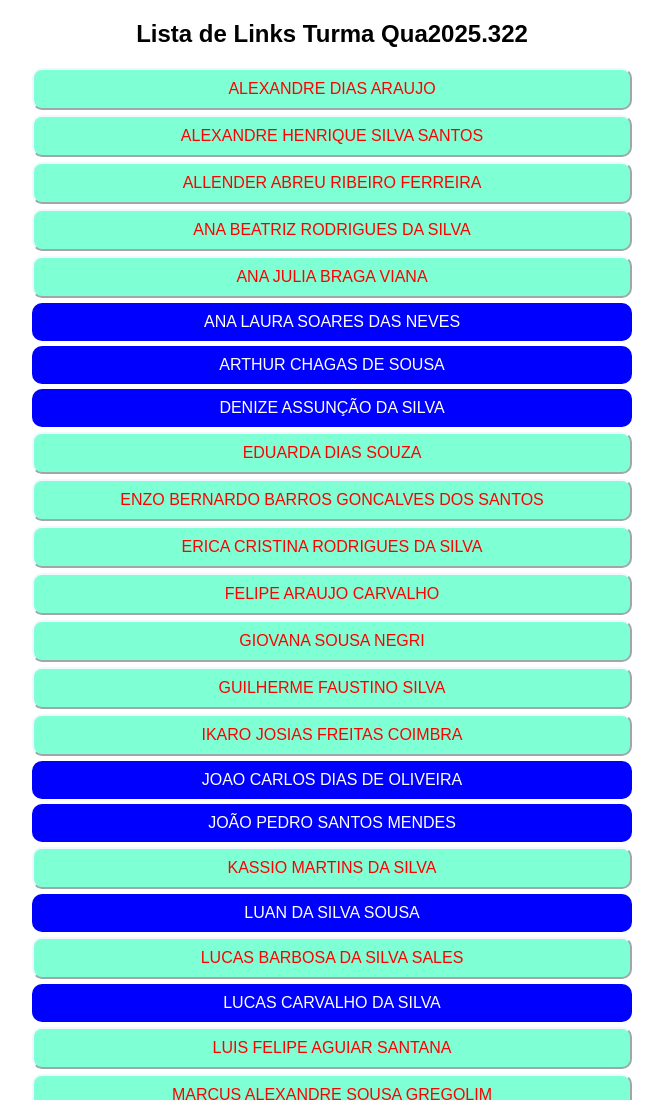
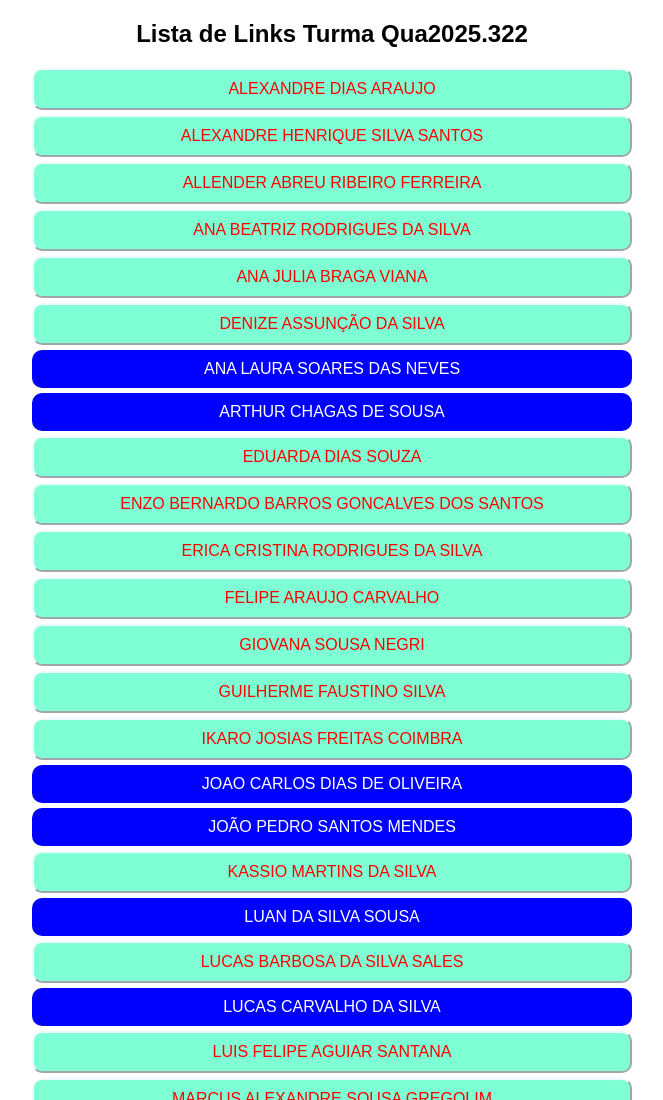
Before and after one commit to sousamacedo18/qua2025322, a plain HTML site: page index.html in a window 1280 px wide. Shown: the top 1100 px of the page, without its empty margins (308-971 px from the left). Drawn offline with Linux system fonts and the light colour scheme.

Commit message:
Update index.html
Alterei o link da denise

```diff
--- a/index.html
+++ b/index.html
@@ -45,9 +45,9 @@
         <button onclick="window.location.href='https://allender2187.github.io/site/'">ALLENDER ABREU RIBEIRO FERREIRA</button>
         <button onclick="window.location.href='https://beatrizsilva17.github.io/site/'">ANA BEATRIZ RODRIGUES DA SILVA</button>
         <button onclick="window.location.href='https://najuhh453.github.io/site/'">ANA JULIA BRAGA VIANA</button>
+        <button onclick="window.location.href=' https://denize26.github.io/site/'">DENIZE ASSUNÇÃO DA SILVA</button>
         <span class="no-link">ANA LAURA SOARES DAS NEVES</span>
         <span class="no-link">ARTHUR CHAGAS DE SOUSA </span>
-        <span class="no-link">DENIZE ASSUNÇÃO DA SILVA </span>
         <button onclick="window.location.href='https://duda0905.github.io/site/'">EDUARDA DIAS SOUZA</button>
         <button onclick="window.location.href='https://enzobernardoo.github.io/site/'">ENZO BERNARDO BARROS GONCALVES DOS SANTOS</button>
         <button onclick="window.location.href='https://ericacristinasilva.github.io/site/'">ERICA CRISTINA RODRIGUES DA SILVA</button>
```
